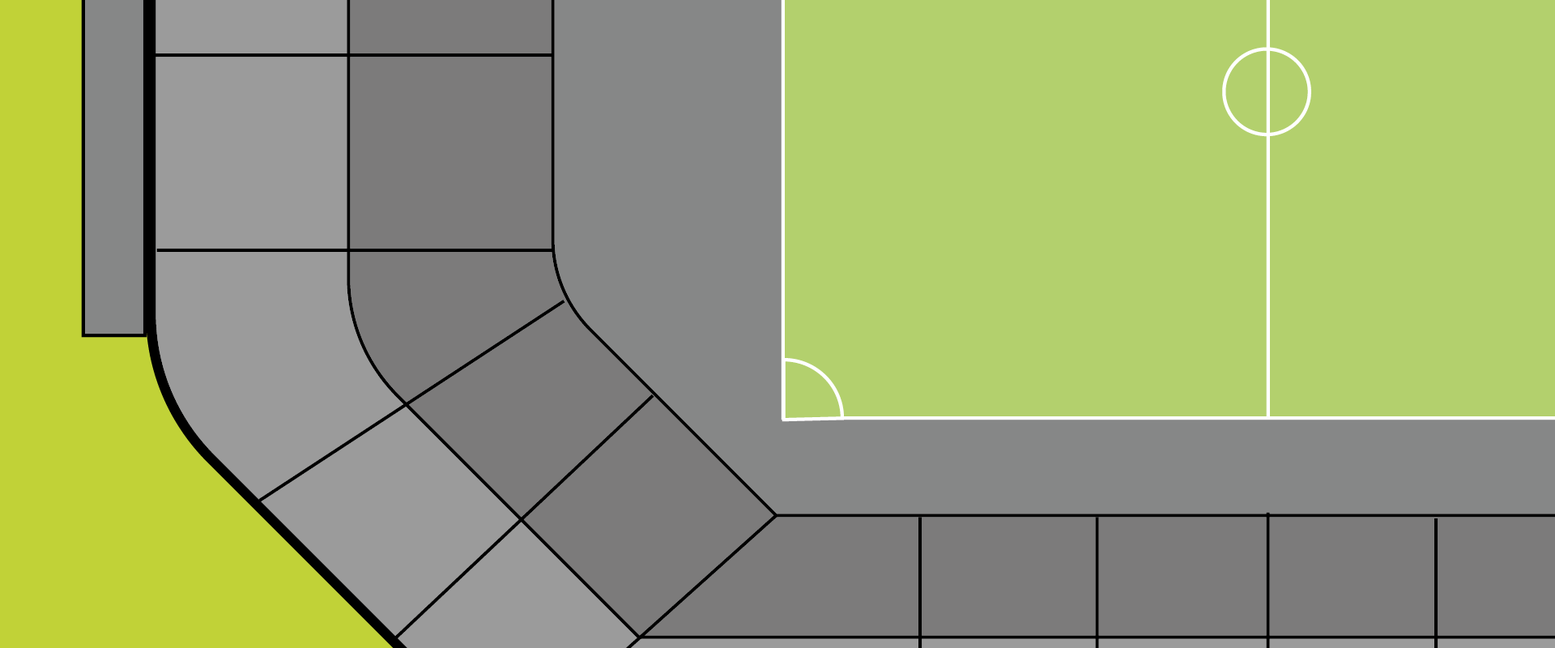
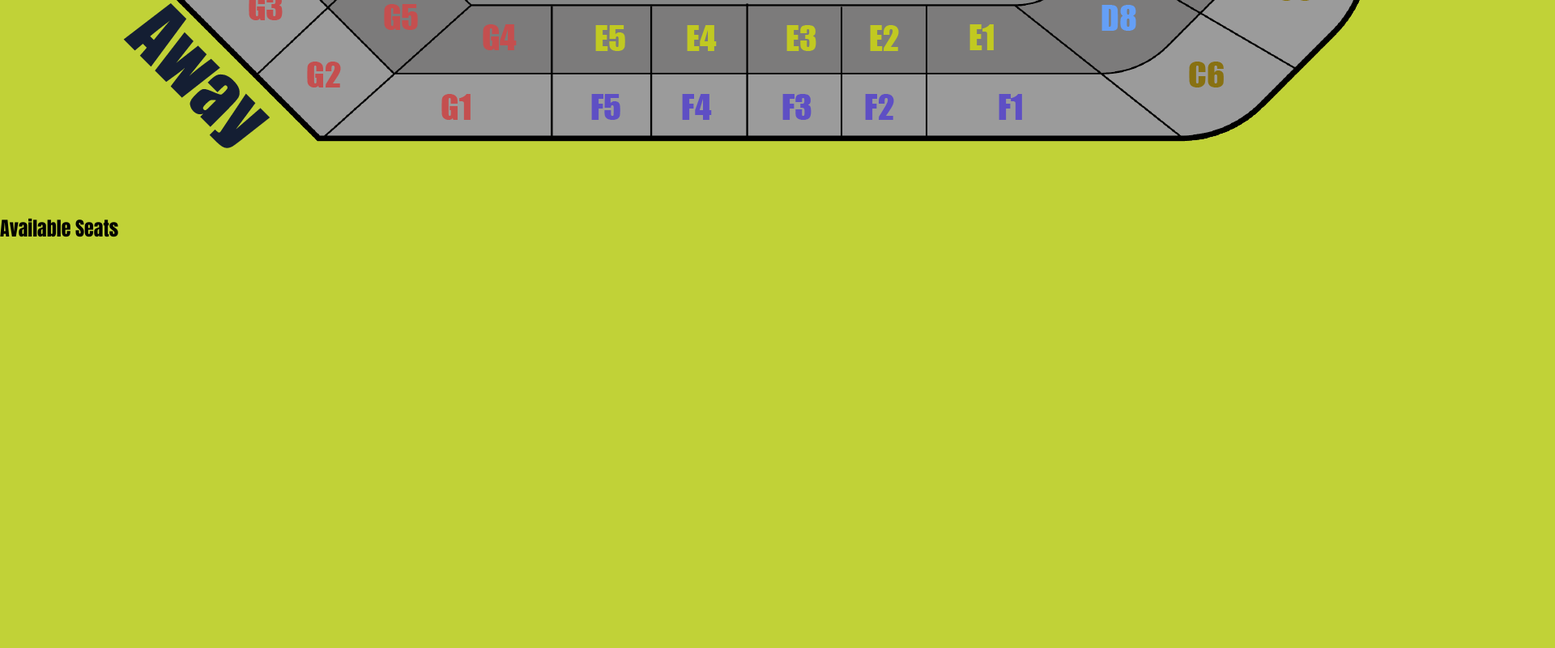
Before and after one commit to designer004/designer004.gidhub.io, a plain HTML site: page tickets.html in a window 1280 px wide. Shown: the part 1138-1938 px from the top of the page at 81% size, 1920 px wide, since content can reach past the window. After the commit the page ends 1438 px from the top, so only its background shows below. Drawn offline with Linux system fonts and the light colour scheme.

Commit message:
tickets page
arranged image

```diff
--- a/css/tickets.css
+++ b/css/tickets.css
@@ -11,5 +11,5 @@
     display: block;
     margin-left: 50px;
     text-align: center;
-    width: 40%;
+    width: 20%;
 }
--- a/tickets.html
+++ b/tickets.html
@@ -46,10 +46,15 @@
     <div class="stad">
 
         <div class="stadium">
-            <img src="img/stadium.png" alt="stadium">
+            <img src="img/stadium2.png" alt="stadium">
         </div>
     </div>
 
 
+    <h2>Available Seats</h2>
+
+
+
+
 </body>
 </html>
```
Also changed, not shown: players.html (+0 -4 lines), img/stadium2.png (added).
